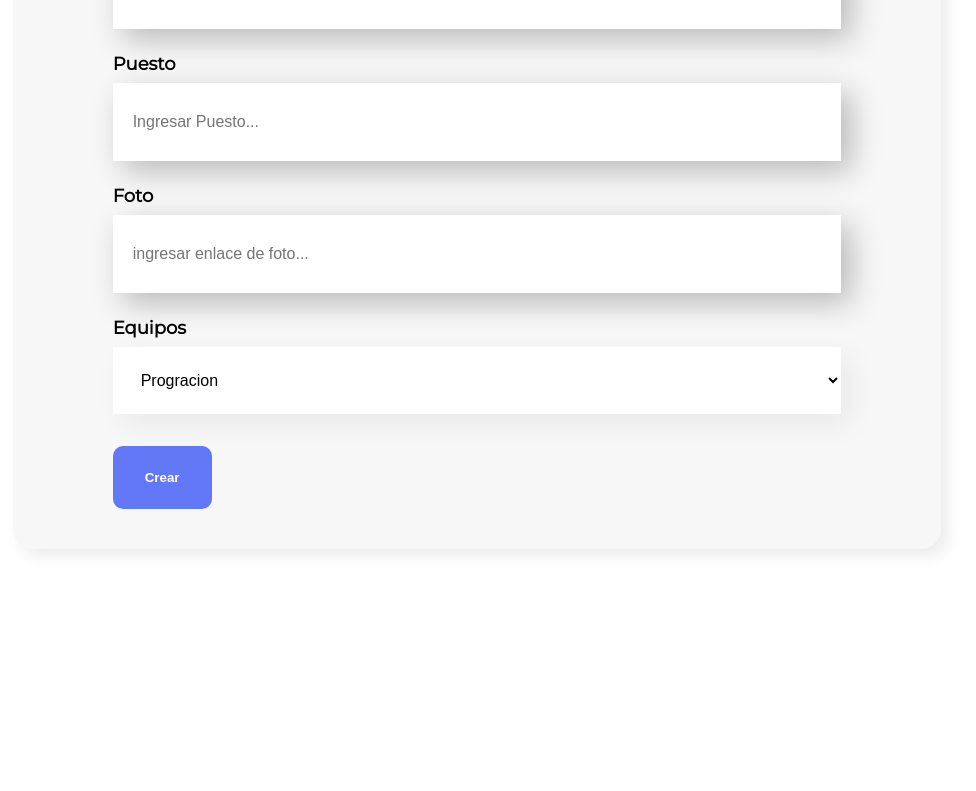
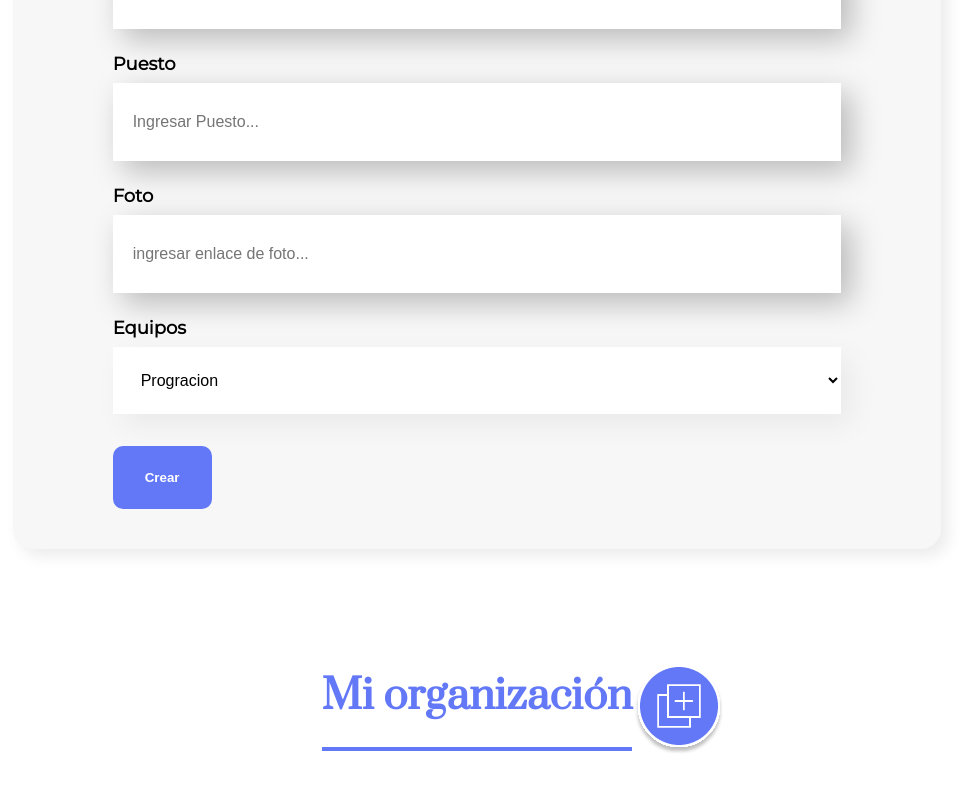
Before and after one commit to diegoalfonsoc18/appReact, a React (Create React App) app: page / in a window 1280 px wide. Shown: the part 764-1555 px from the top of the page, without its empty margins (163-1139 px from the left). Before the commit the page ends 1393 px from the top, so only its background shows below. Built offline with nearby package versions, Linux system fonts and the light colour scheme.

Commit message:
add hook

```diff
--- a/src/App.js
+++ b/src/App.js
@@ -1,11 +1,13 @@
 import "./App.css";
 import Header from "./componentes/Header/Header";
 import Formulario from "./componentes/Formulario/Formulario";
+import MiOrg from "./componentes/MiOrg";
 function App() {
   return (
     <div className="App">
       <Header />
       <Formulario />
+      <MiOrg />
     </div>
   );
 }
--- /dev/null
+++ b/src/componentes/MiOrg/MiOrg.css
@@ -0,0 +1,20 @@
+.orgSection {
+    width: 100%;
+    display: flex;
+    justify-content: center;
+    align-items: center;
+}
+
+.tittle {
+    color: #6278f7;
+    font-size: 40px;
+    font-weight: 400px;
+    padding-bottom: 24px;
+    border-bottom: 4px solid #6278f7;
+}
+
+.orgSection img {
+    position: absolute;
+    right: 30%;
+    cursor: pointer;
+}
--- /dev/null
+++ b/src/componentes/MiOrg/index.js
@@ -0,0 +1,21 @@
+import { useState } from "react";
+import "./MiOrg.css";
+
+const MiOrg = () => {
+
+
+    const [nombre, actualizarNombre] = useState('Diego');
+    const [mostrar, actualizarMostrar] = useState(true);
+
+    const manejarClick = () => {
+        console.log("Monstrar/Ocultar elemento");
+        actualizarMostrar(!mostrar)
+    }
+
+    return <section className="orgSection">
+        <h3 className="tittle">Mi organización</h3>
+        <img src="/img/add.png" alt="icon" onClick={manejarClick}/>
+    </section>
+}
+
+export default MiOrg;
```
Also changed, not shown: public/img/add.png (added).
